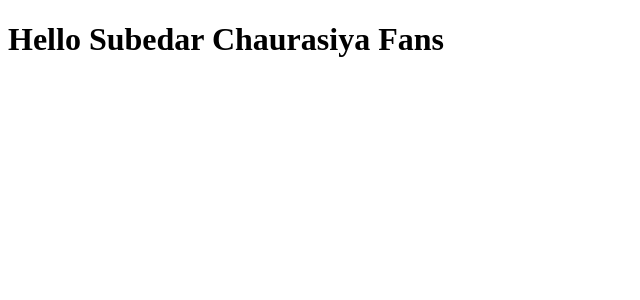
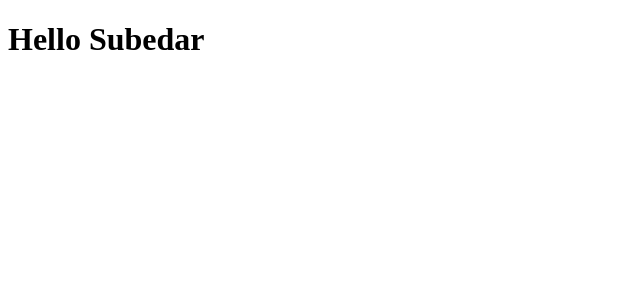
Before and after one commit to SUBE007/ReactSelfLearning, a React (Create React App) app: page / in a window 1280 px wide. Shown: the top 300 px of the page, without its empty margins (0-640 px from the left). Built offline with nearby package versions, Linux system fonts and the light colour scheme.

Commit message:
[SUBE007]Refactored  One Component pass to another then sent for render and showing the output Student.js App.js Index.js

```diff
--- a/src/App.js
+++ b/src/App.js
@@ -1,14 +1,12 @@
- import React , {Component} from "react";
+ import React from "react";
+ import Student from "./Student";
 
- class App extends Component{
-   render(){
-     return ( <React.Fragment>
-            <h1> Helloo Subedar Fans</h1>
-            <h2> Sube World</h2>
-            </React.Fragment>
-     );
-   }
- }
-
+ const App =()=>{
+   return(
+     <div>
+       <Student />
+      </div>
+   );
+ };
 
  export default App;
--- a/src/Student.js
+++ b/src/Student.js
@@ -1,7 +1,8 @@
-import React,{Component} from "react";
- class Student extends Component{
-  render(){
-      return <h1>Hello {this.props.name}</h1> ;
-  }
- }
+import React from "react";
+
+ const Student =() => {
+       return <h1>Hello Subedar</h1> ;
+ };
+
+
 export default Student;
--- a/src/index.js
+++ b/src/index.js
@@ -1,5 +1,5 @@
 import React from 'react';
 import ReactDOM from 'react-dom';
-import Student from './Student';
+import App from './App';
 
-ReactDOM.render(<Student name="Subedar Chaurasiya Fans"/> ,document.getElementById("root"));
+ReactDOM.render(<App /> ,document.getElementById("root"));
```
